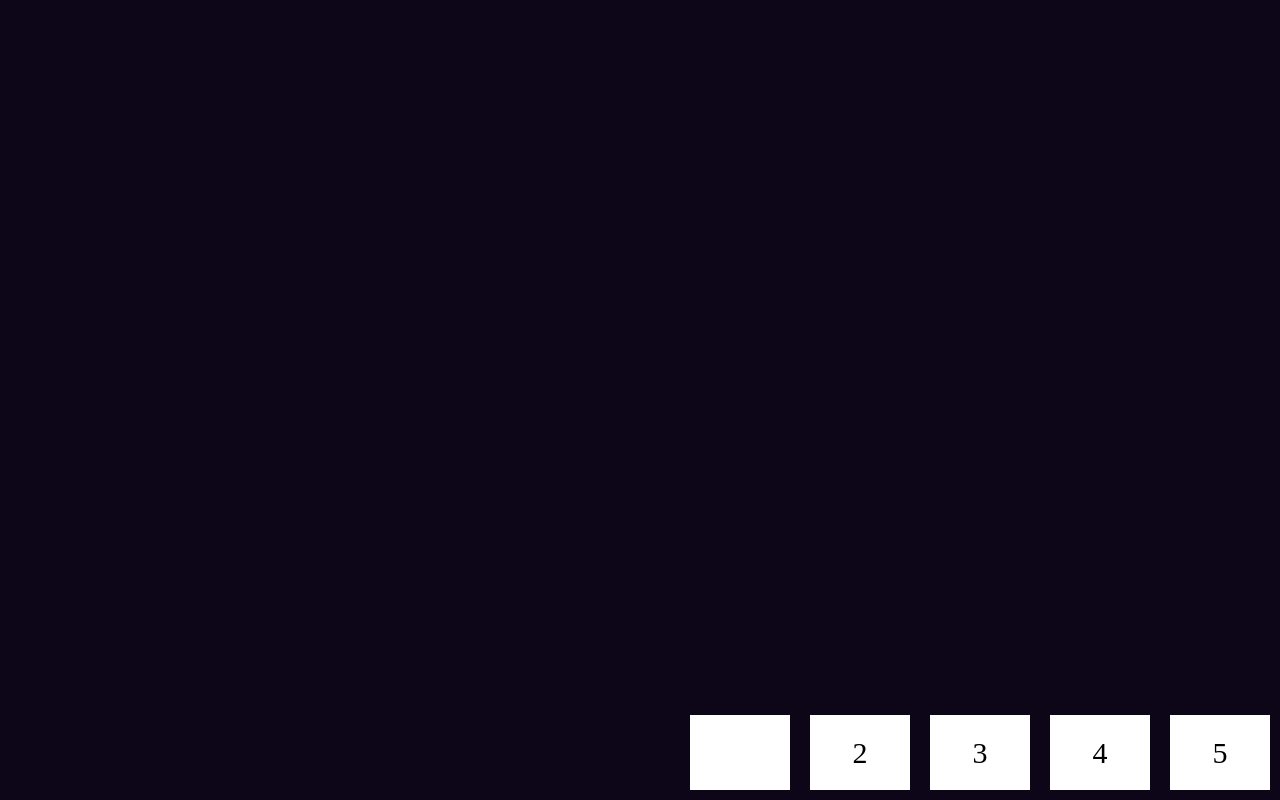
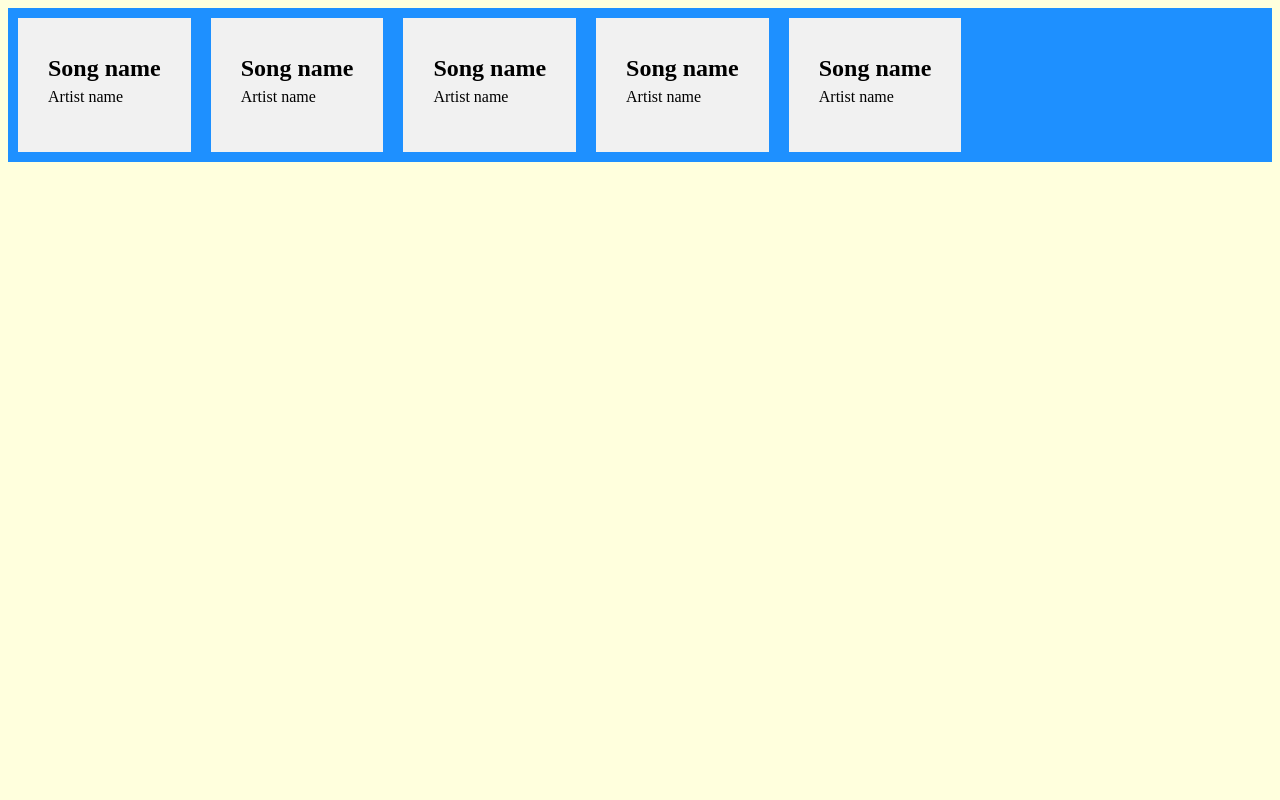
Before and after one commit to shuwana/spacelist, a React (Create React App) app: page / in a window 1280 px wide. Built offline with nearby package versions, Linux system fonts and the light colour scheme.

Commit message:
Created a placeholder list for the songs.

```diff
--- a/src/Controls.js
+++ b/src/Controls.js
@@ -1,13 +1,27 @@
+import { useState } from 'react';
+
 const Controls = () => {
+  // Creating the states of tracks to display
+  const [tracks, setTracks] = useState([
+    {title: 'Song name', artist: 'Artist name', id: 1},
+    {title: 'Song name', artist: 'Artist name', id: 2},
+    {title: 'Song name', artist: 'Artist name', id: 3},
+    {title: 'Song name', artist: 'Artist name', id: 4},
+    {title: 'Song name', artist: 'Artist name', id: 5}
+  ]);
+
   return (
     <div className="flex-container">
-      <div className="tracks track1">
+     {tracks.map((track) => (
+      // What is key={}?
+      <div className="flex-container">
+        <div className="track-preview" key={track.id}>
+        <h2>{ track.title }</h2>
+        <p>{ track.artist }</p>
+      </div>
+      </div>
 
-      </div>
-      <div className="tracks track2">2</div>
-      <div className="tracks track3">3</div>
-      <div className="tracks track4">4</div>
-      <div className="tracks track5">5</div>
+     ))}
     </div>
    );
 }
--- a/src/index.css
+++ b/src/index.css
@@ -1,26 +1,20 @@
-*{
-  background-color: #0D0618;
+body{
+  background-color: #ffd;
 }
+
+h2{
+  line-height: 0;
+}
+
 .flex-container{
-   display: flex;
-   justify-content: right;
-   position: absolute;
-   bottom: 0;
-   right: 0;
+  display: flex;
+  background-color: dodgerblue;
 
 }
+
 .flex-container > div{
-  background-color: #FFF;
-  width: 100px;
+  background-color: #f1f1f1;
   margin: 10px;
-  text-align: center;
-  line-height: 75px;
-  font-size: 30px;
-  transition: 1s;
+  padding: 10px;
 }
-
 /* Changes only when mouse hovers over each track element*/
-.tracks:hover{
-  background-color: blue;
-  width: 40vw;
-}
```
